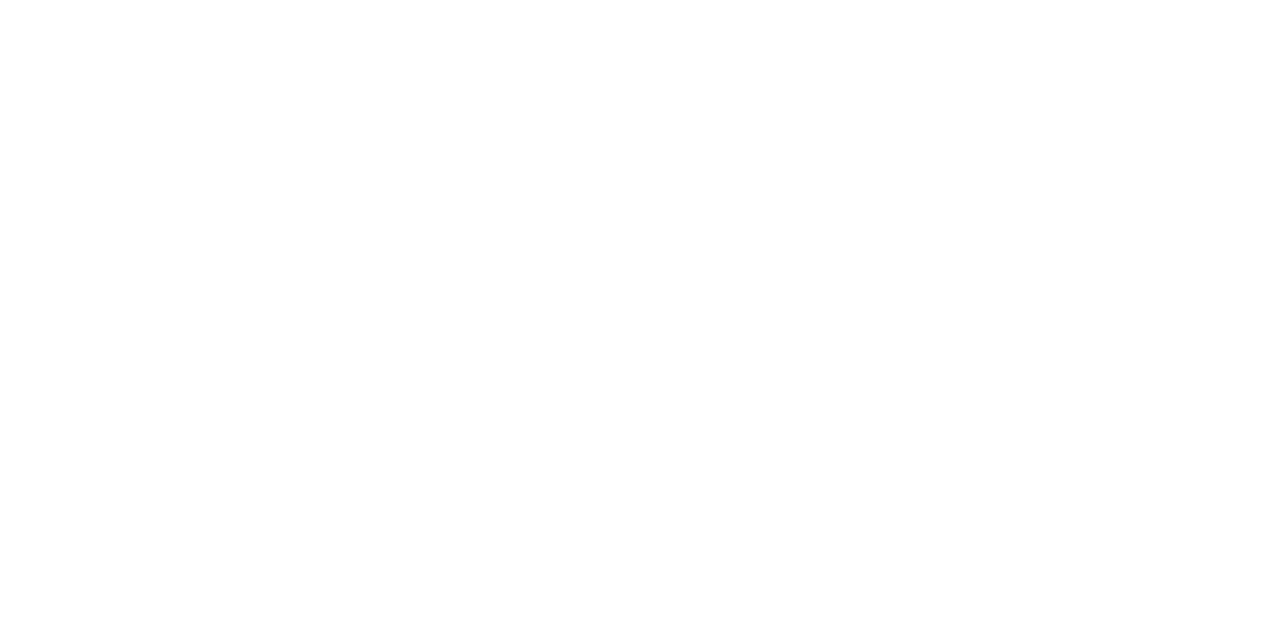
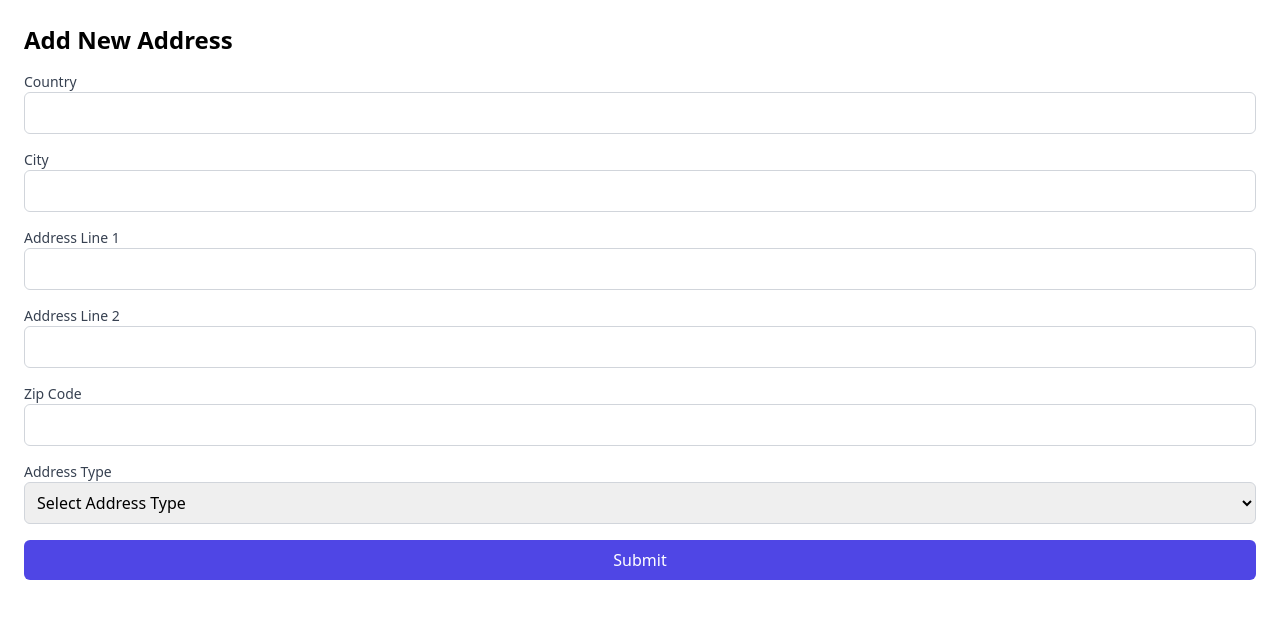
Before and after one commit to Shubh-Nawani/Ecommerce-Follow-Along, a React (Vite) app in the folder frontend/: page /address-form in a window 1280 px wide. Before the commit this address had no page. Shown: the top 618 px of the page. Built offline with nearby package versions, Linux system fonts and the light colour scheme.

Commit message:
Completed milestone_21

```diff
--- /dev/null
+++ b/frontend/src/AddressForm.jsx
@@ -0,0 +1,119 @@
+import React, { useState } from 'react';
+import { useNavigate } from 'react-router-dom'; // Import useNavigate for navigation
+
+export default function AddressForm() {
+  const navigate = useNavigate(); // Hook to navigate after form submission
+  const [address, setAddress] = useState({
+    country: '',
+    city: '',
+    address1: '',
+    address2: '',
+    zipCode: '',
+    addressType: ''
+  });
+
+  const handleChange = (e) => {
+    const { name, value } = e.target;
+    setAddress({
+      ...address,
+      [name]: value
+    });
+  };
+
+  const handleSubmit = (e) => {
+    e.preventDefault();
+    // Normally, you would send the address to the backend here
+    // For now, we will just log it to the console
+    console.log('Address Submitted:', address);
+
+    // Redirect back to the profile page after form submission
+    navigate('/home');
+  };
+
+  return (
+    <div className="container mx-auto p-6">
+      <h2 className="text-2xl font-bold mb-4">Add New Address</h2>
+      <form onSubmit={handleSubmit} className="space-y-4">
+        <div>
+          <label htmlFor="country" className="block text-sm font-medium text-gray-700">Country</label>
+          <input
+            type="text"
+            id="country"
+            name="country"
+            value={address.country}
+            onChange={handleChange}
+            className="w-full p-2 border border-gray-300 rounded-md"
+            required
+          />
+        </div>
+        <div>
+          <label htmlFor="city" className="block text-sm font-medium text-gray-700">City</label>
+          <input
+            type="text"
+            id="city"
+            name="city"
+            value={address.city}
+            onChange={handleChange}
+            className="w-full p-2 border border-gray-300 rounded-md"
+            required
+          />
+        </div>
+        <div>
+          <label htmlFor="address1" className="block text-sm font-medium text-gray-700">Address Line 1</label>
+          <input
+            type="text"
+            id="address1"
+            name="address1"
+            value={address.address1}
+            onChange={handleChange}
+            className="w-full p-2 border border-gray-300 rounded-md"
+            required
+          />
+        </div>
+        <div>
+          <label htmlFor="address2" className="block text-sm font-medium text-gray-700">Address Line 2</label>
+          <input
+            type="text"
+            id="address2"
+            name="address2"
+            value={address.address2}
+            onChange={handleChange}
+            className="w-full p-2 border border-gray-300 rounded-md"
+          />
+        </div>
+        <div>
+          <label htmlFor="zipCode" className="block text-sm font-medium text-gray-700">Zip Code</label>
+          <input
+            type="text"
+            id="zipCode"
+            name="zipCode"
+            value={address.zipCode}
+            onChange={handleChange}
+            className="w-full p-2 border border-gray-300 rounded-md"
+            required
+          />
+        </div>
+        <div>
+          <label htmlFor="addressType" className="block text-sm font-medium text-gray-700">Address Type</label>
+          <select
+            id="addressType"
+            name="addressType"
+            value={address.addressType}
+            onChange={handleChange}
+            className="w-full p-2 border border-gray-300 rounded-md"
+            required
+          >
+            <option value="">Select Address Type</option>
+            <option value="Home">Home</option>
+            <option value="Office">Office</option>
+            <option value="Other">Other</option>
+          </select>
+        </div>
+
+        <div>
+          <button type="submit" className="w-full bg-indigo-600 text-white p-2 rounded-md">Submit</button>
+        </div>
+      </form>
+    </div>
+  );
+}
--- a/frontend/src/App.jsx
+++ b/frontend/src/App.jsx
@@ -2,7 +2,7 @@
 import { BrowserRouter as Router, Routes, Route } from "react-router-dom";
 import AuthForm from "./AuthForm";
 import Home from "./Home";
-
+import AddressForm from "./AddressForm";
 import AddProduct from "./AddProduct";
 import Cart from "./Cart";
 
@@ -13,6 +13,7 @@
         <Route path="/" element={<AuthForm />} />
         <Route path="/home" element={<Home />} />
         <Route path="/add-product" element={<AddProduct />} />
+        <Route path="/address-form" element={<AddressForm />} />
         <Route path="/cart" element={<Cart />} />
       </Routes>
     </Router>
--- a/frontend/src/Nav.jsx
+++ b/frontend/src/Nav.jsx
@@ -20,6 +20,7 @@
         <Link to="/cart" className="hover:text-gray-300">
           Cart ({cart.length})
         </Link>
+        <Link to="/address-form" className="hover:text-gray-300">Address</Link>
 
         {userName && (
           <span className="text-white">Welcome, {userName}</span> // Display userName if logged in
```
